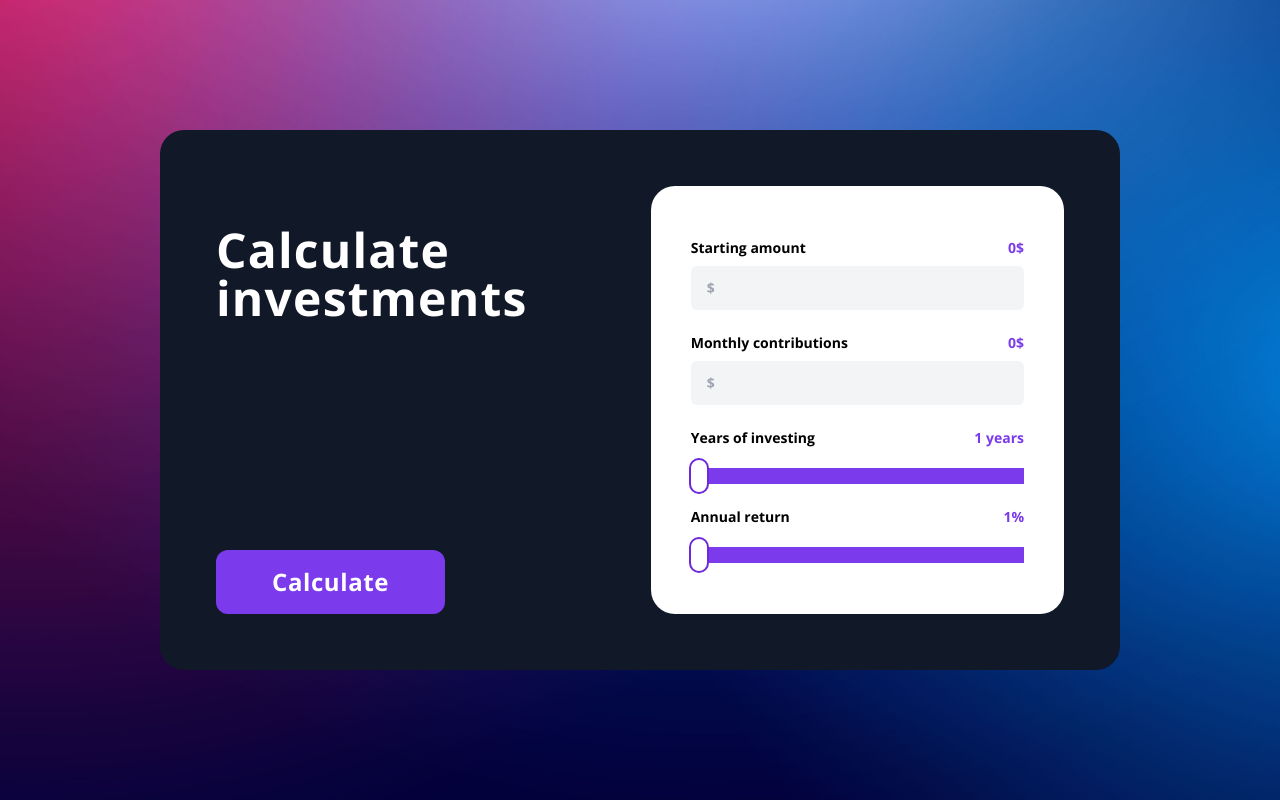
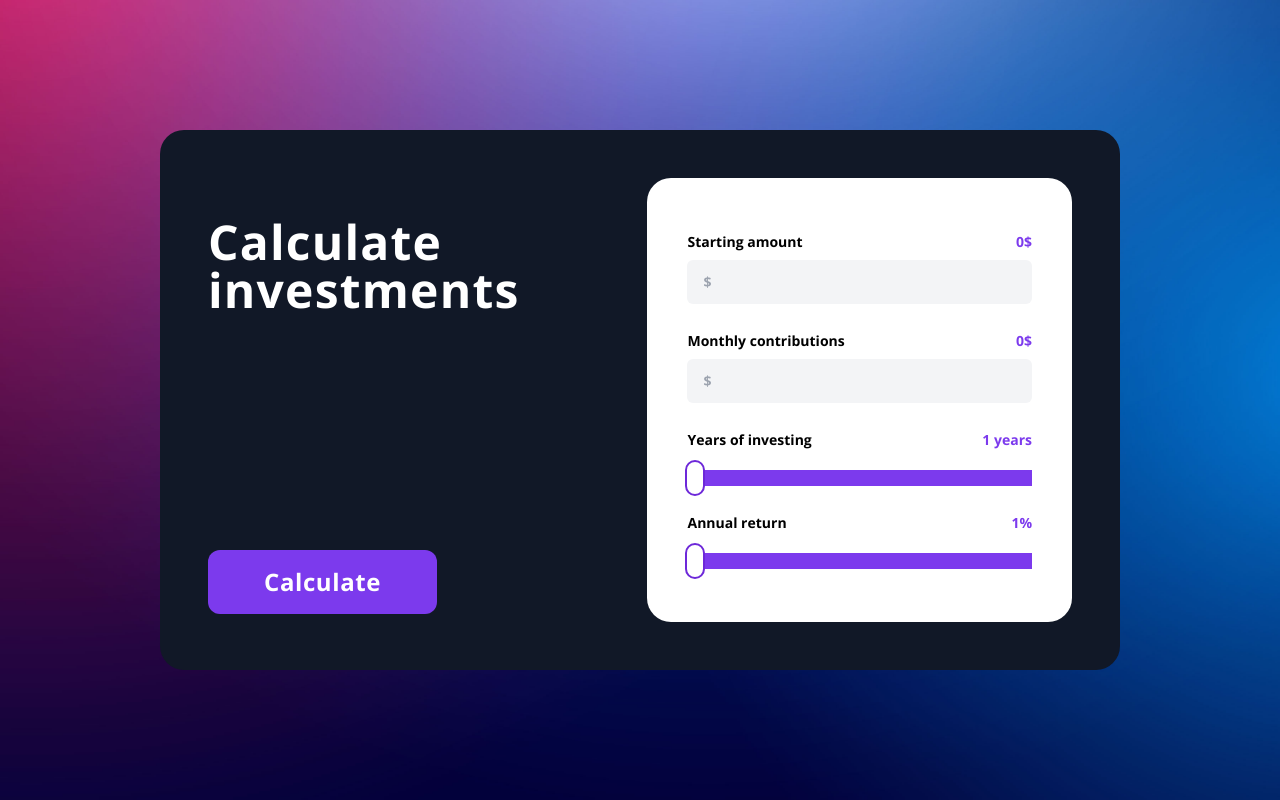
Before and after one commit to Mixeronix/Investment-Calculator, a Next.js app: page / in a window 1280 px wide. Built offline with nearby package versions, Linux system fonts and the light colour scheme; what prettier-plugin-tailwindcss would draw is missing.

Commit message:
Sizes fix

```diff
--- a/components/mainCard.tsx
+++ b/components/mainCard.tsx
@@ -30,7 +30,7 @@ export default function MainCard() {
 	const [annual, setAnnual] = useState(1);
 
 	return (
-		<section className="xl:p-18 relative flex  w-11/12 flex-col justify-between gap-y-6 rounded-3xl bg-gray-900 px-4 py-8 sm:p-12 md:w-4/5 md:p-14 lg:w-3/4 lg:flex-row xl:aspect-video 2xl:p-32">
+		<section className="relative flex w-11/12 flex-col justify-between gap-y-6 rounded-3xl bg-gray-900 px-4 py-8 sm:p-12 md:w-4/5 md:p-14 lg:w-3/4 lg:flex-row xl:aspect-video xl:p-12 2xl:p-24">
 			<Title />
 			<Calculator
 				setStarting={setStarting}
--- a/components/title.tsx
+++ b/components/title.tsx
@@ -10,7 +10,7 @@ export default function Title() {
 		<h1
 			className={
 				openSansFont.className +
-				" m-auto text-center text-2xl leading-snug tracking-wide text-white sm:text-3xl md:text-4xl lg:mt-10 lg:text-left xl:text-5xl 2xl:text-8xl"
+				" m-auto text-center text-2xl leading-snug tracking-wide text-white sm:text-3xl md:text-4xl lg:mt-10 lg:text-left xl:text-5xl 2xl:text-7xl"
 			}
 		>
 			Calculate investments
```
